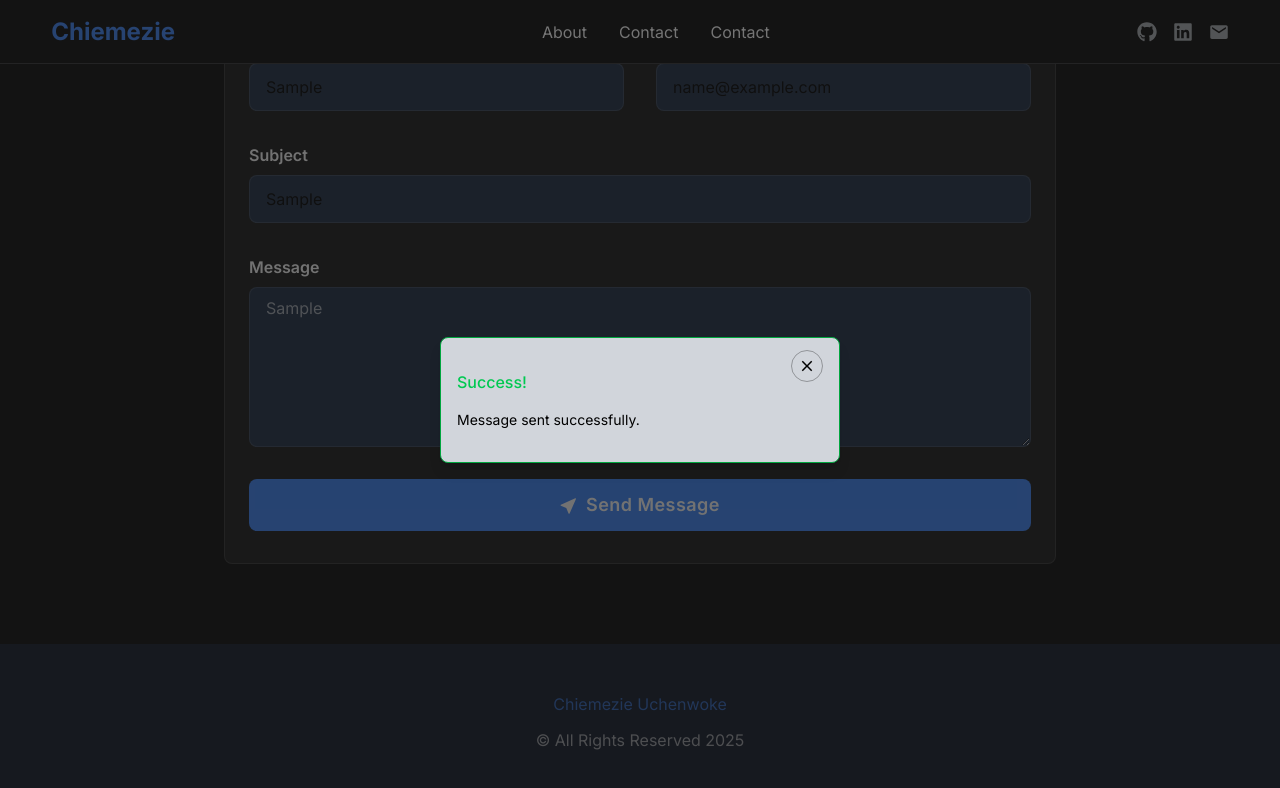
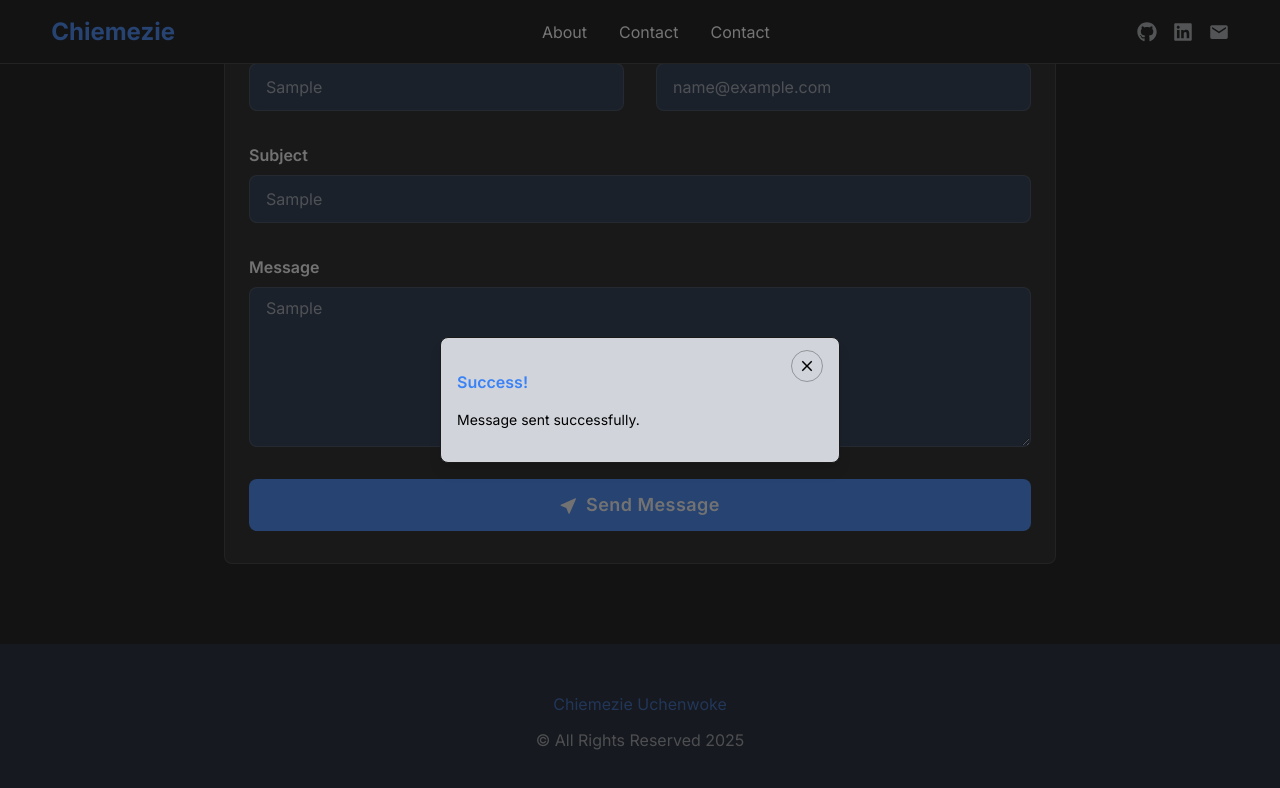
Before and after one commit to Chiemezie-Uchenwoke/portfolio, a React (Vite) app: page / in a window 1280 px wide. Both pictures are taken after typing "Sample", "name@example.com", "Sample", "Sample" into the empty fields and a click on the button "Send Message". Shown: the part 1609-2397 px from the top of the page. Built offline with nearby package versions, Linux system fonts and the light colour scheme.

Commit message:
Make contact form notification functional

```diff
--- a/src/components/FormNotification/FormNotification.jsx
+++ b/src/components/FormNotification/FormNotification.jsx
@@ -3,7 +3,7 @@ import { IoMdClose } from "react-icons/io";
 const FormNotification = ({title, message, onClose, isSuccess, isError}) => {
     return (
         <div className="fixed top-0 left-0 z-[70] bg-dark-bg/60 flex justify-center items-center w-full h-full">
-            <div className={`bg-lite-gray w-[90%] max-w-100 relative z-[75] rounded-lg py-8 px-4 border ${isSuccess ? "border-green-600" : "border-black/30"} ${isError ? "border-red-400" : "border-black/30"} shadow-lg flex flex-col gap-4`}>
+            <div className={`bg-lite-gray w-[90%] max-w-100 relative z-[75] rounded-lg py-8 px-4 border ${isSuccess ? "border-dark-bg" : "border-black/30"} ${isError ? "border-red-400" : "border-black/30"} shadow-lg flex flex-col gap-4`}>
 
                 <button
                     className="border border-black/30 w-8 h-8 rounded-full flex justify-center items-center absolute right-4 top-3 cursor-pointer hover:bg-pri-blue hover:text-white-shade"
@@ -12,7 +12,7 @@ const FormNotification = ({title, message, onClose, isSuccess, isError}) => {
                     <IoMdClose className="text-lg" />
                 </button>
 
-                <h2 className={`capitalize font-medium ${isSuccess ? "text-green-500" : ""} ${isError ? "text-red-400" : ""}`}> {title} </h2>
+                <h2 className={`capitalize font-semibold ${isSuccess ? "text-pri-blue" : ""} ${isError ? "text-red-400" : ""}`}> {title} </h2>
 
                 <p className="text-sm">
                     {message}
--- a/src/index.css
+++ b/src/index.css
@@ -29,13 +29,13 @@ html{
 }
 
 .contact-form-input{
-    @apply bg-blue-lite placeholder:text-lite-gray/60 placeholder:capitalize px-4 h-12 rounded-lg border border-white-shade/10 outline-0 focus:border focus:border-pri-blue
+    @apply bg-blue-lite text-lite-gray/70 placeholder:text-lite-gray/60 placeholder:capitalize px-4 h-12 rounded-lg border border-white-shade/10 outline-0 focus:border focus:border-pri-blue
 }
 
 .email-input{
-    @apply bg-blue-lite placeholder:text-lite-gray/60 placeholder:lowercase px-4 h-12 rounded-lg border border-white-shade/10 outline-0 focus:border focus:border-pri-blue
+    @apply bg-blue-lite placeholder:text-lite-gray/60 placeholder:lowercase px-4 h-12 rounded-lg border border-white-shade/10 outline-0 focus:border focus:border-pri-blue text-lite-gray/70
 }
 
 .contact-textarea{
-    @apply bg-blue-lite placeholder:text-lite-gray/60 py-2 px-4 h-40 rounded-lg border border-white-shade/10 outline-0 overflow-auto text-white-shade/60 focus:border focus:border-pri-blue
+    @apply bg-blue-lite placeholder:text-lite-gray/60 py-2 px-4 h-40 rounded-lg border border-white-shade/10 outline-0 overflow-auto text-white-shade/60 focus:border focus:border-pri-blue text-lite-gray/70
 }
```
